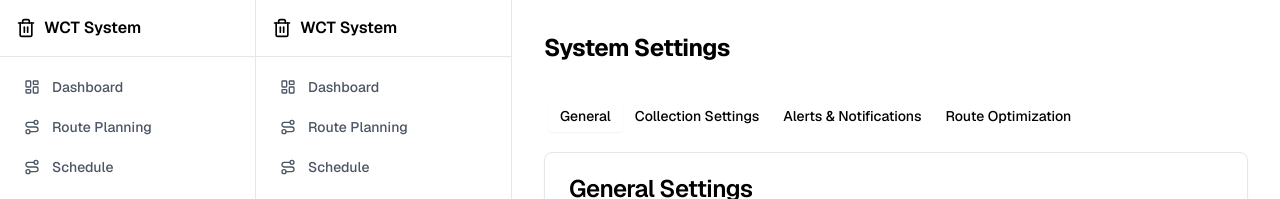
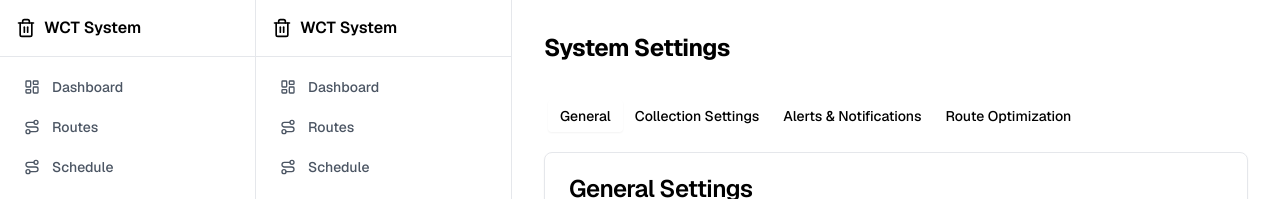
Before and after one commit to GaruVA/wctsystem-admin, a Next.js app: page /dashboard/settings in a window 1280 px wide. Shown: the top 199 px of the page. Built offline with nearby package versions, Linux system fonts and the light colour scheme.

Commit message:
rename  "Route Planning" to "Routes"

```diff
--- a/app/dashboard/route-planning/page.tsx
+++ b/app/dashboard/routes/page.tsx
@@ -499,7 +499,7 @@
   return (
     <div className="flex flex-col gap-4 p-4 md:gap-8 md:p-8">
       <div className="flex items-center justify-between">
-      <h1 className="text-2xl font-bold tracking-tight">Route Scheduling</h1>
+      <h1 className="text-2xl font-bold tracking-tight">Routes</h1>
         <div className="flex items-center gap-3">
           {currentRoute && (
             <>
--- a/components/layout/sidebar.tsx
+++ b/components/layout/sidebar.tsx
@@ -27,8 +27,8 @@
       icon: LayoutDashboard,
     },
     {
-      name: "Route Planning",
-      path: "/dashboard/route-planning",
+      name: "Routes",
+      path: "/dashboard/routes",
       icon: Route,
     },
     {
```
